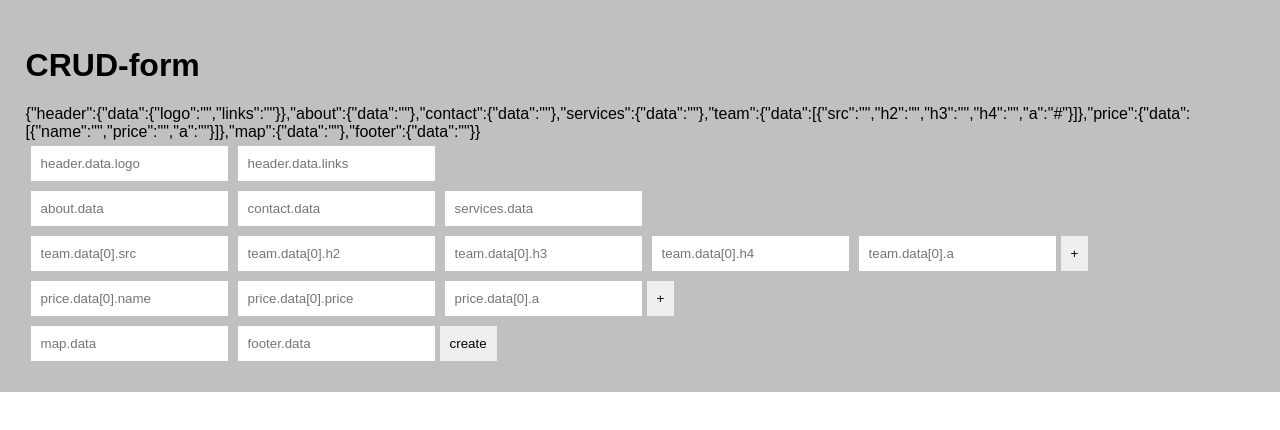
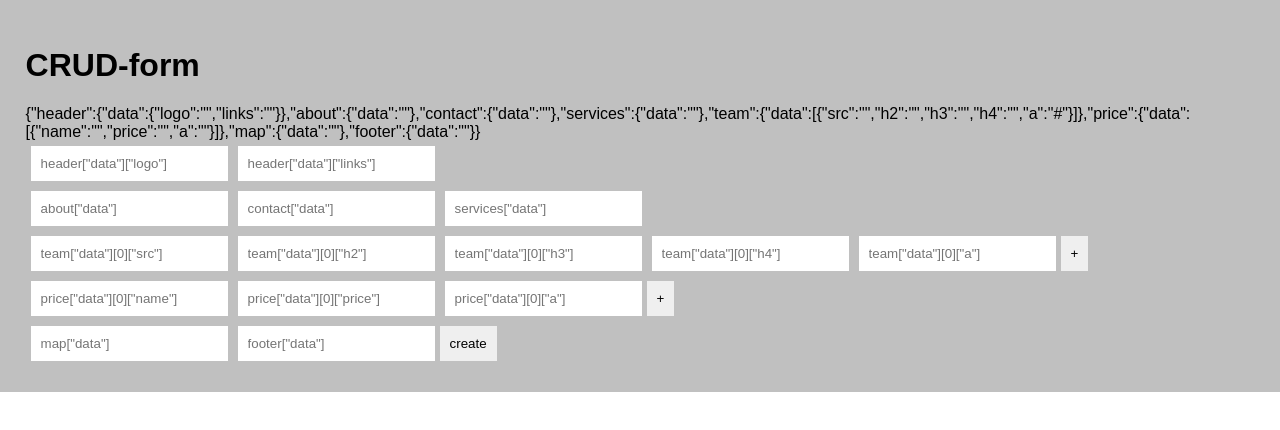
Before and after one commit to radhe212221/dnd2, a React (Create React App) app: page /edit in a window 1280 px wide. Shown: the top 430 px of the page. Built offline with nearby package versions, Linux system fonts and the light colour scheme.

Commit message:
added spread to all comp till about done

```diff
--- a/src/comp/about.js
+++ b/src/comp/about.js
@@ -1,11 +1,11 @@
 import React from 'react'
 
-export default function About({data}) {
+export default function About(props) {
   return (
     <div className='about'>
       <h1>About Us</h1>
       <p>
-        {data}
+        {props['about["data"]']}
       </p>
 
       <button>learn more</button>
--- a/src/comp/header.js
+++ b/src/comp/header.js
@@ -1,11 +1,11 @@
 import React from 'react'
 
-export default function Header({ data }) {
+export default function Header(props) {
   return (
     <header>
-      <div>{data?.logo || ''}</div>
+      <div>{props['header["data"]["logo"]'] || ''}</div>
       <div>
-        {data?.links?.map(x => <a>{x}</a>)}
+        {props['header["data"]["links"]']?.split(',') || [].map(x => <a>{x}</a>)}
       </div>
     </header>
   )
--- a/src/pages/CRUD.js
+++ b/src/pages/CRUD.js
@@ -53,29 +53,29 @@ export default function CRUD() {
             <h1>CRUD-form</h1>
             {JSON.stringify(ob)}
             <div ref={ref}>
-                <input onChange={handleChange} placeholder='header.data.logo' />
-                <input onChange={handleChange} placeholder='header.data.links' />
+                <input onChange={handleChange} placeholder='header["data"]["logo"]' />
+                <input onChange={handleChange} placeholder='header["data"]["links"]' />
                 <br />
-                <input onChange={handleChange} placeholder='about.data' />
-                <input onChange={handleChange} placeholder='contact.data' />
-                <input onChange={handleChange} placeholder='services.data' />
+                <input onChange={handleChange} placeholder='about["data"]' />
+                <input onChange={handleChange} placeholder='contact["data"]' />
+                <input onChange={handleChange} placeholder='services["data"]' />
                 {ob.team.data.map((x, i) => <div>
-                    <input onChange={handleChange} placeholder={`team.data[${i}].src`} />
-                    <input onChange={handleChange} placeholder={`team.data[${i}].h2`} />
-                    <input onChange={handleChange} placeholder={`team.data[${i}].h3`} />
-                    <input onChange={handleChange} placeholder={`team.data[${i}].h4`} />
-                    <input onChange={handleChange} placeholder={`team.data[${i}].a`} />
+                    <input onChange={handleChange} placeholder={`team["data"][${i}]["src"]`} />
+                    <input onChange={handleChange} placeholder={`team["data"][${i}]["h2"]`} />
+                    <input onChange={handleChange} placeholder={`team["data"][${i}]["h3"]`} />
+                    <input onChange={handleChange} placeholder={`team["data"][${i}]["h4"]`} />
+                    <input onChange={handleChange} placeholder={`team["data"][${i}]["a"]`} />
                     <button onClick={addmoreteam}>+</button>
                 </div>)}
                 {ob.price.data.map((x, i) => <div>
-                    <input onChange={handleChange} placeholder={`price.data[${i}].name`} />
-                    <input onChange={handleChange} placeholder={`price.data[${i}].price`} />
-                    <input onChange={handleChange} placeholder={`price.data[${i}].a`} />
+                    <input onChange={handleChange} placeholder={`price["data"][${i}]["name"]`} />
+                    <input onChange={handleChange} placeholder={`price["data"][${i}]["price"]`} />
+                    <input onChange={handleChange} placeholder={`price["data"][${i}]["a"]`} />
                     <button onClick={addmoreprice}>+</button>
                 </div>)}
 
-                <input onChange={handleChange} placeholder='map.data' />
-                <input onChange={handleChange} placeholder='footer.data' />
+                <input onChange={handleChange} placeholder='map["data"]' />
+                <input onChange={handleChange} placeholder='footer["data"]' />
 
                 <button onClick={create}>create</button>
 
--- a/src/pages/Site.js
+++ b/src/pages/Site.js
@@ -1,4 +1,4 @@
-import React from 'react'
+import React, { useEffect, useState } from 'react'
 import Header from '../comp/header'
 import About from '../comp/about'
 import Contact from '../comp/contact'
@@ -7,17 +7,31 @@ import Team from '../comp/team'
 import Price from '../comp/price'
 import Map from '../comp/map'
 import Footer from '../comp/footer'
+import axios from 'axios'
+import { transform } from '../services'
+const site = 'https://fbecomm-8bab6-default-rtdb.firebaseio.com/dndsite.json'
 export default function Site() {
+    const [ob,setob]=useState(null)
+    const boot = () => {
+        axios.get(site)
+            .then(d => transform(d.data))
+            .then(d=>d[0])
+            .then(d=>d.data)
+            .then(d=>JSON.parse(d) )
+            .then(d=>setob(d))
+    }
+    useEffect(boot, [])
+    if(!ob) return null
     return (
         <div>
-            <Header />
-            <About />
-            <Contact />
-            <Services />
-            <Team />
-            <Price />
-            <Map />
-            <Footer />
+            <Header {...ob} />
+            <About {...ob}  />
+            <Contact {...ob}  />
+            <Services {...ob}  />
+            <Team {...ob}  />
+            <Price {...ob} />
+            <Map {...ob} />
+            <Footer {...ob} />
         </div>
     )
 }
--- a/src/services/index.js
+++ b/src/services/index.js
@@ -3,7 +3,7 @@ const users = 'https://fbecomm-8bab6-default-rtdb.firebaseio.com/dndusers.json'
 const site = 'https://fbecomm-8bab6-default-rtdb.firebaseio.com/dndsite.json'
 
 
-const transform = ob => {
+export const transform = ob => {
     let x = Object.keys(ob)
     let y = Object.values(ob)
     let temp = []
```
